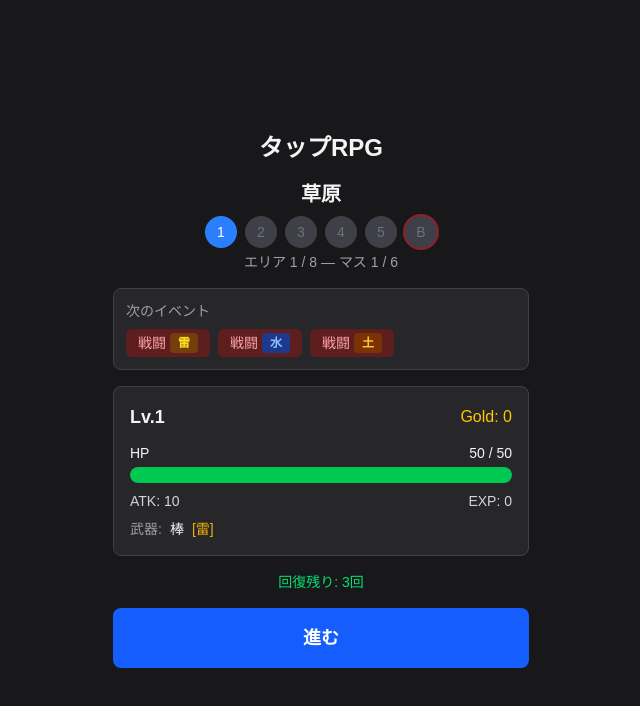
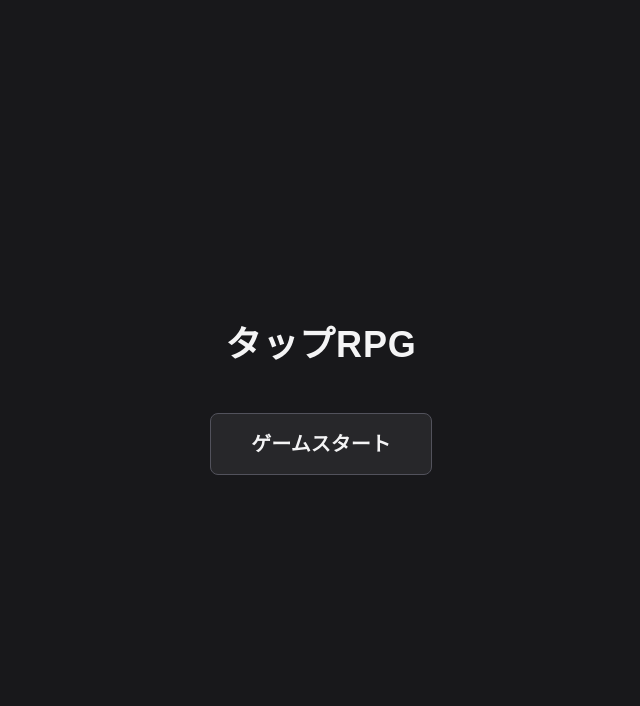
Before and after one commit to shien/tap-simple-RPG, a Next.js app: page / in a window 1280 px wide. Shown: the top 706 px of the page, without its empty margins (319-959 px from the left). Built offline with nearby package versions, Linux system fonts and the light colour scheme.

Commit message:
feat: ゲーム開始画面を追加し、ゲーム中の画面からタイトル表示を削除
https://claude.ai/code/session_01L1ApxtsbqFDjT11WKX8J6b

```diff
--- a/src/app/page.tsx
+++ b/src/app/page.tsx
@@ -1,21 +1,30 @@
 "use client";
 
+import { useState } from "react";
 import { useGameState } from "@/hooks/useGameState";
 import { ExplorationView } from "@/components/ExplorationView";
 import { BattlePrepView } from "@/components/BattlePrepView";
 import { BattleView } from "@/components/BattleView";
 import { TreasureSelectView } from "@/components/TreasureSelectView";
 import { GameOverView } from "@/components/GameOverView";
+import { StartScreen } from "@/components/StartScreen";
 
 export default function Home() {
+  const [started, setStarted] = useState(false);
   const { gameState, battleState, treasureWeapon, message, move, attack, enemyAttack, chooseWeapon, endBattle, restart, heal, confirmBattle, chooseTreasureHeal, chooseTreasureWeapon } =
     useGameState();
+
+  if (!started) {
+    return (
+      <div className="flex min-h-screen items-center justify-center bg-zinc-900 text-zinc-100">
+        <StartScreen onStart={() => setStarted(true)} />
+      </div>
+    );
+  }
 
   return (
     <div className="flex min-h-screen items-center justify-center bg-zinc-900 text-zinc-100">
       <main className="w-full max-w-md px-4 py-6">
-        <h1 className="mb-4 text-center text-2xl font-bold">タップRPG</h1>
-
         {gameState.phase === "gameover" && (
           <GameOverView onRestart={restart} />
         )}
--- /dev/null
+++ b/src/components/StartScreen.tsx
@@ -0,0 +1,19 @@
+"use client";
+
+type StartScreenProps = {
+  onStart: () => void;
+};
+
+export function StartScreen({ onStart }: StartScreenProps) {
+  return (
+    <div className="flex min-h-screen flex-col items-center justify-center gap-12">
+      <h1 className="text-4xl font-bold tracking-wide">タップRPG</h1>
+      <button
+        onClick={onStart}
+        className="rounded-lg border border-zinc-600 bg-zinc-800 px-10 py-4 text-xl font-bold text-zinc-100 active:bg-zinc-700"
+      >
+        ゲームスタート
+      </button>
+    </div>
+  );
+}
```
